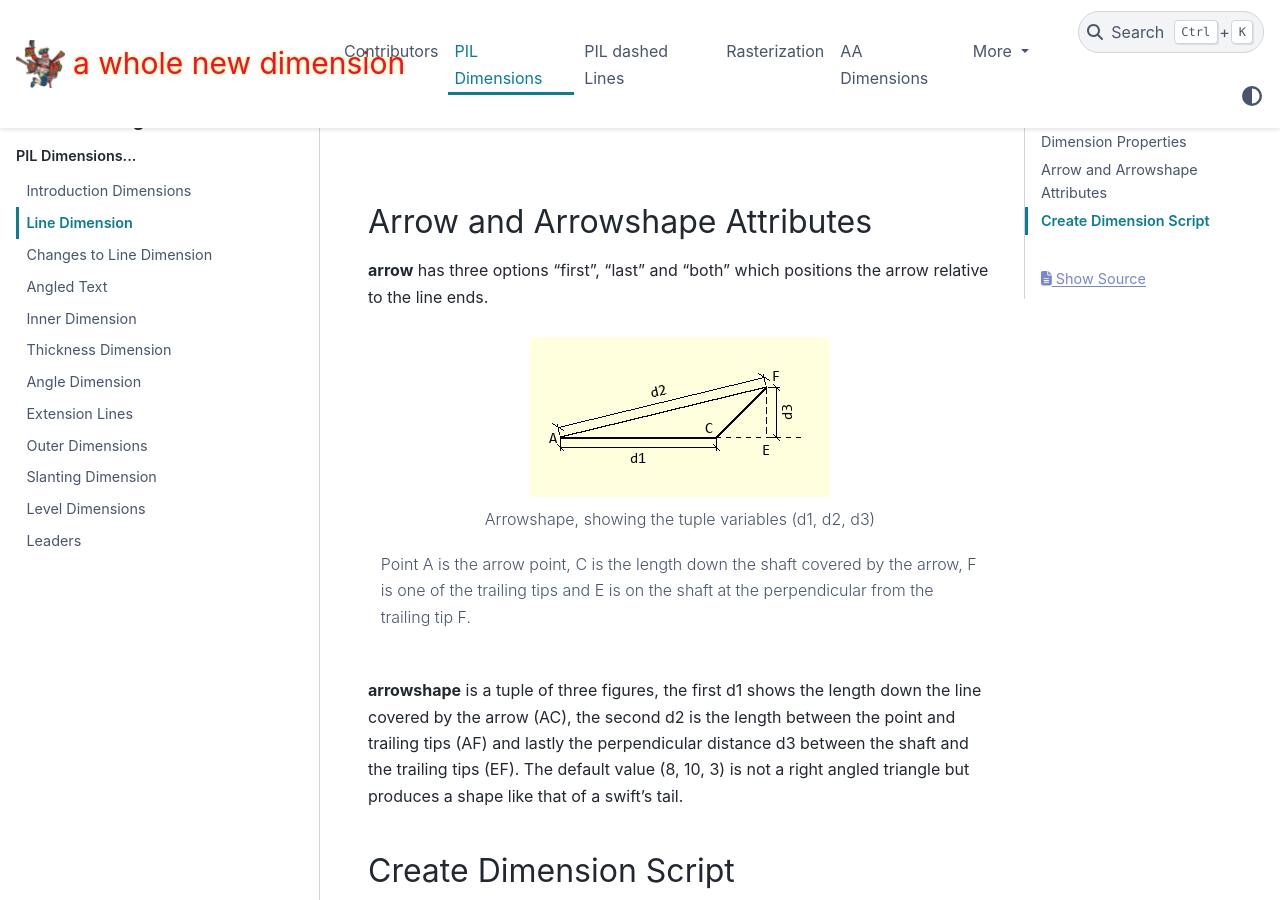
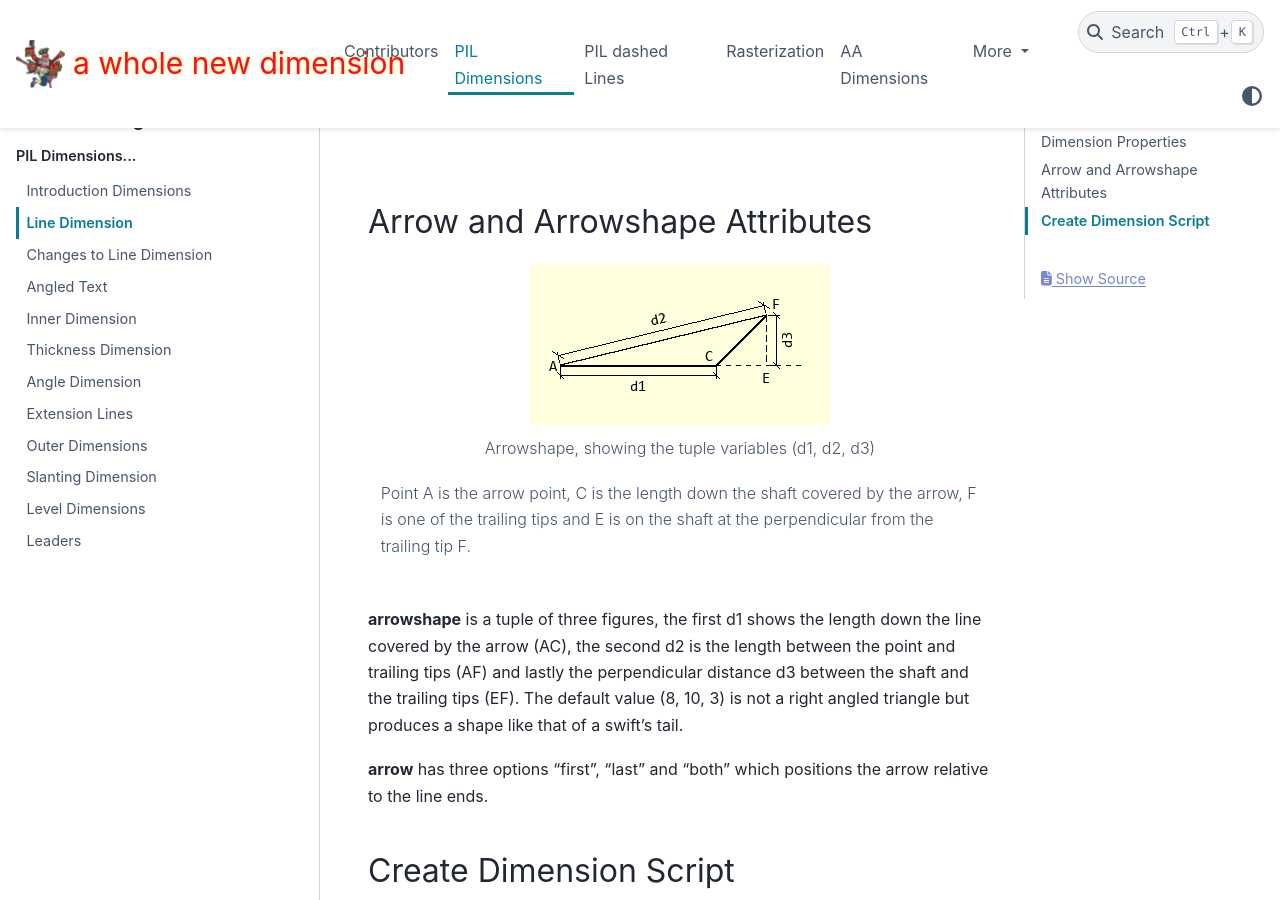
Before and after one commit to Edgar-Donk/PIL-dimensions, a Sphinx documentation site: the page built from docs/dims/line_dim.rst, in a window 1280 px wide and 900 px high, scrolled down 914 px. Built offline with Sphinx 7.4.7 and the PyData theme 0.15.4, drawn with Linux system fonts in a browser that asks for light colours; some of the changed lines change nothing that is shown.

Commit message:
Add files via upload

```diff
--- a/docs/dims/line_dim.rst
+++ b/docs/dims/line_dim.rst
@@ -56,9 +56,6 @@ Dimension is similar to line, with the following changes
 Arrow and Arrowshape Attributes
 -------------------------------
 
-**arrow** has three options "first", "last" and "both" which
-positions the arrow relative to the line ends.
-
 .. figure:: ../figures/dims/draw_arrow.png
     :width: 300
     :height: 160
@@ -76,6 +73,9 @@ arrow (AC), the second d2 is the length between the point and trailing tips
 (AF) and lastly the perpendicular distance d3 between the shaft and the
 trailing tips (EF). The default value (8, 10, 3) is not a right angled
 triangle but produces a shape like that of a swift's tail.
+
+**arrow** has three options "first", "last" and "both" which
+positions the arrow relative to the line ends.
 
 Create Dimension Script
 -----------------------
```
